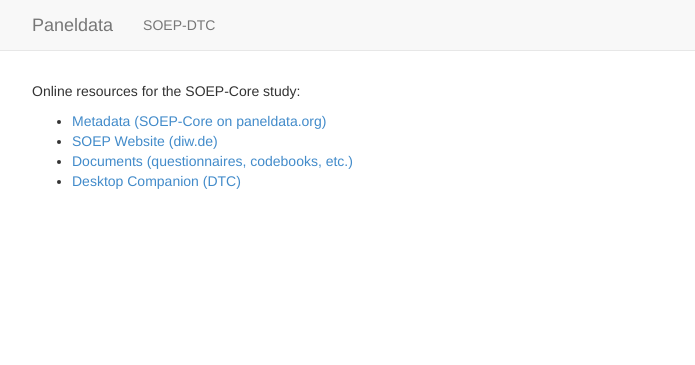
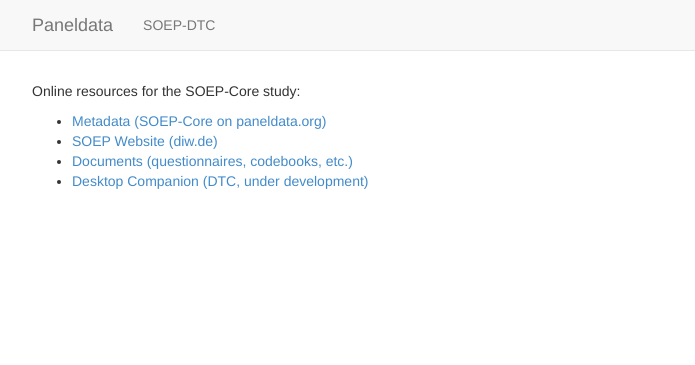
Before and after one commit to paneldata/paneldata.github.io, a Jekyll site: the page built from soep/index.md, in a window 1280 px wide. Shown: the top 365 px of the page, without its empty margins (38-733 px from the left). Built offline with Jekyll 4.4.1, drawn with Linux system fonts in a browser that asks for light colours.

Commit message:
Minor update

```diff
--- a/soep/index.md
+++ b/soep/index.md
@@ -8,4 +8,4 @@ Online resources for the SOEP-Core study:
 * [Metadata (SOEP-Core on paneldata.org)](https://paneldata.org/soep-core)
 * [SOEP Website (diw.de)](http://diw.de/soep)
 * [Documents (questionnaires, codebooks, etc.)](http://diw.de/de/diw_02.c.222858.de/dokumente.html)
-* [Desktop Companion (DTC)](dtc/)
+* [Desktop Companion (DTC, under development)](dtc/)
```
